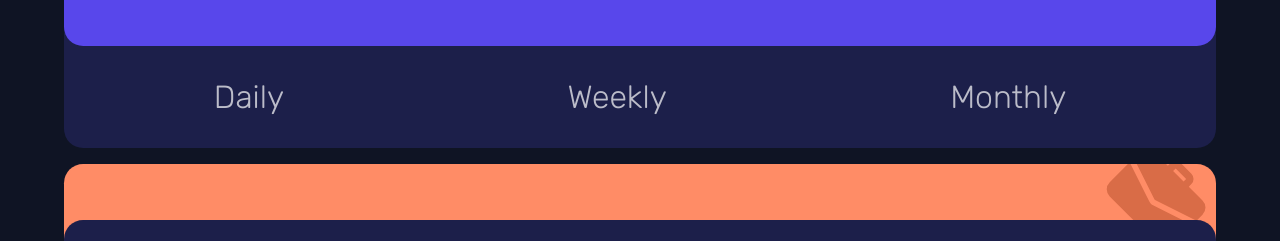
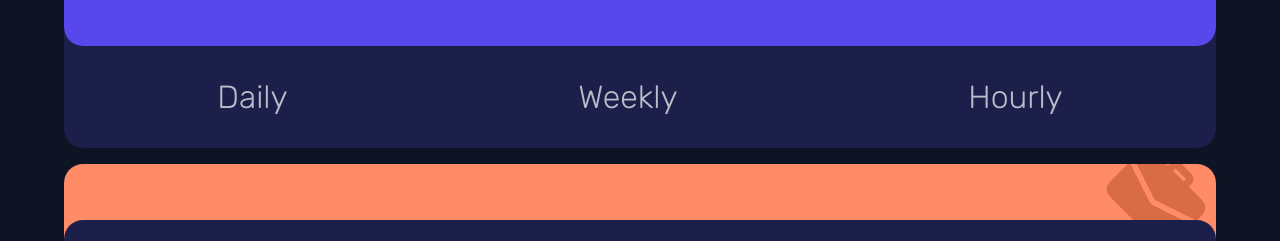
Before and after one commit to AyeTone/Time-Tracking-Dashboard, a React (Create React App) app: page / in a window 1280 px wide. Shown: the part 312-553 px from the top of the page. Built offline with nearby package versions, Linux system fonts and the light colour scheme.

Commit message:
Created Object to contain TimeFrames

```diff
--- a/src/components/UserCard/UserCard.jsx
+++ b/src/components/UserCard/UserCard.jsx
@@ -10,6 +10,23 @@ import {
 } from "./UserCardStyles";
 
 const UserCard = () => {
+  const timeframes = [
+    {
+      time: "Daily",
+      on: false,
+    },
+    {
+      time: "Weekly",
+      on: false,
+    },
+    {
+      time: "Hourly",
+      on: false,
+    },
+  ];
+
+  let times = timeframes.map((time) => <Time> {time.time} </Time>);
+
   return (
     <Container>
       <User>
@@ -19,11 +36,7 @@ const UserCard = () => {
           <UserName>Jeremy Robson</UserName>
         </UserInfo>
       </User>
-      <TimeFrames>
-        <Time>Daily</Time>
-        <Time>Weekly</Time>
-        <Time>Monthly</Time>
-      </TimeFrames>
+      <TimeFrames>{times}</TimeFrames>
     </Container>
   );
 };
```
